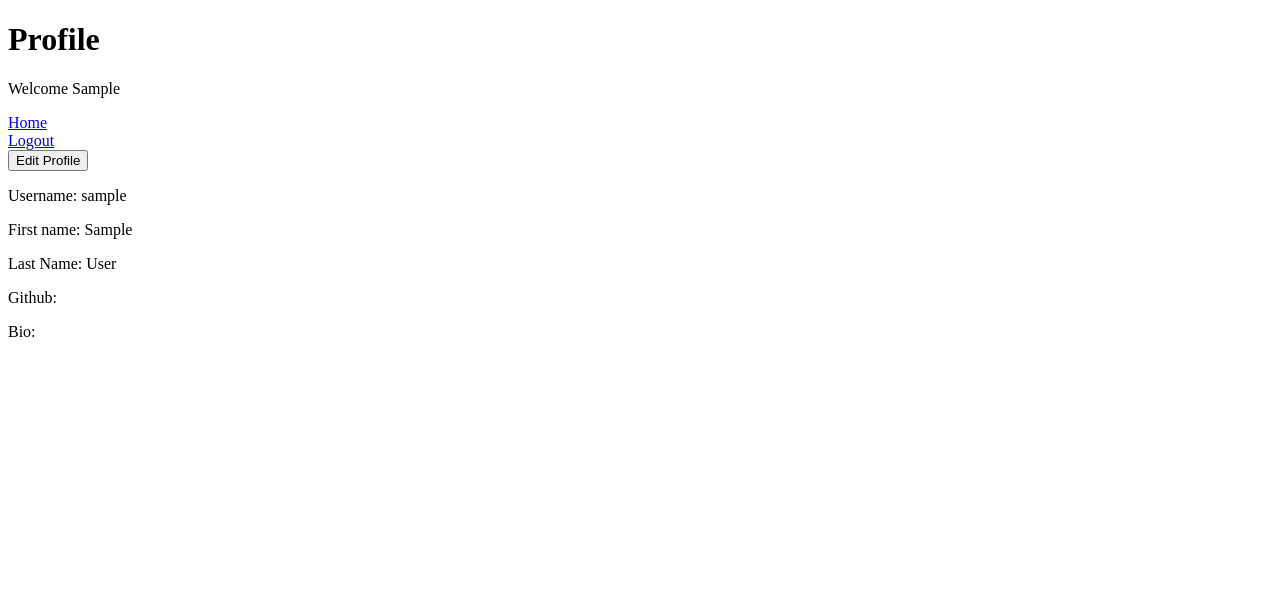
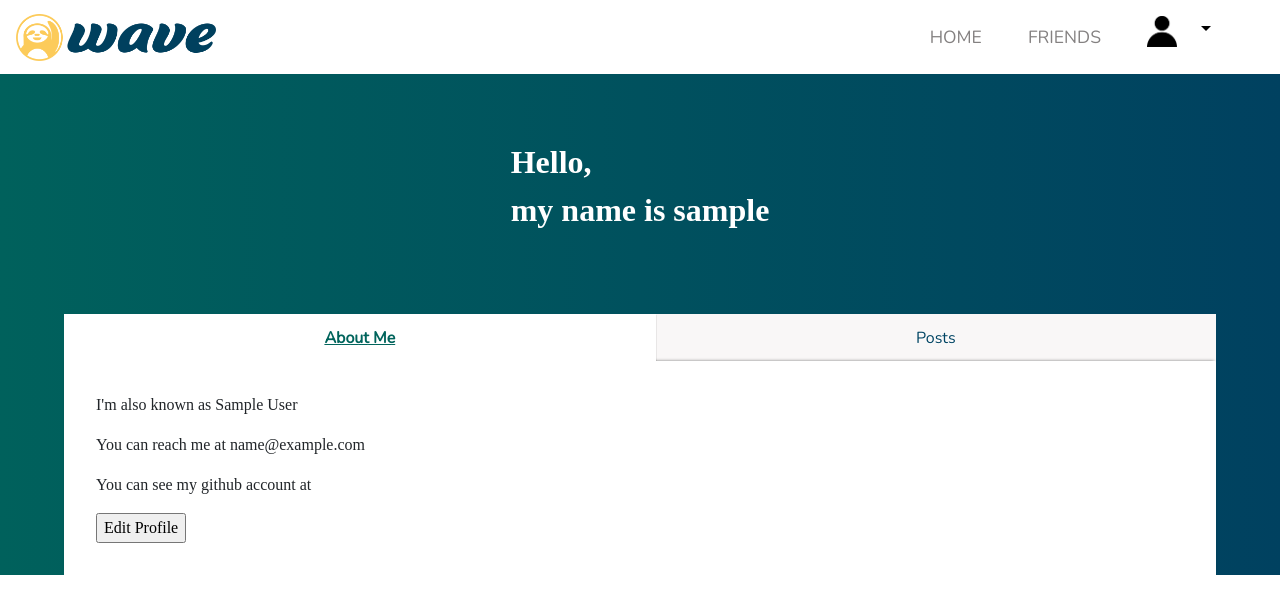
Before and after one commit to 404-wave/404-project, a Django app: page /home/profile/ in a window 1280 px wide. Shown: the top 614 px of the page. Run offline with Django 3.2, Linux system fonts and the light colour scheme; the visitor is signed in with stand-in values (Sample User, id 1); data comes from the database, SQL or seed files in the repository; some libraries are stand-ins or nearby versions.

Commit message:
Profile stylings

```diff
--- a/Wave/static/js/validation.js
+++ b/Wave/static/js/validation.js
@@ -5,3 +5,29 @@ function redAlert(errorField) {
     el = document.getElementById("id_"+errorField).parentElement
     el.classList.add("redAlert");
 }
+function showTab(){
+    el = document.getElementById("content").children;
+    tabs = document.getElementById("tabs").children;
+    for (var i = 0; i < el.length; i++) {
+        if (this == tabs[i]){
+            el[i].setAttribute("id", "current");
+            tabs[i].setAttribute("id", "current_tab")
+        }
+        else {
+            el[i].setAttribute("id", "hide_div");
+            tabs[i].setAttribute("id", "hide_tab")
+        }
+    }
+}
+function myFunction() {
+    el = document.getElementById("content").children;
+    tabs = document.getElementById("tabs").children;
+    for (var i = 0; i < el.length; i++) {
+        el[i].setAttribute("id", "hide_div");
+        tabs[0].setAttribute("id", "hide_tab")
+        tabs[i].addEventListener("click", showTab);
+    }
+    el[0].setAttribute("id", "current");
+    tabs[0].setAttribute("id", "current_tab")
+}
+window.onload = myFunction;
--- a/Wave/static/style/base.css
+++ b/Wave/static/style/base.css
@@ -33,3 +33,87 @@
 	color: #00405E;
 	font-weight: bold;
 }
+.navbar{
+	background-color: white;
+	text-transform: uppercase;
+	font-family: 'Nunito', sans-serif;
+	font-size: 1.1em;
+}
+.wrapper {
+	background-image: linear-gradient(to right,#00615c, #004160);
+	height: -webkit-fill-available;
+	font-family: 'Roboto Slab', serif;
+	display: flex;
+	align-items: center;
+	flex-direction: column;
+}
+.person_info{
+	padding: 5%;
+}
+.details_tabs {
+	width:90%;
+	background-color: #f9f7f7;
+
+}
+#hide_div {
+	display: none;
+}
+.greeting{
+   font-weight:900;
+   font-size: 2em;
+   color: white;}
+
+   #tabs {
+	overflow: hidden;
+	margin: 0;
+	padding: 0;
+	list-style: none;
+	display: flex;
+
+  }
+
+  #tabs li {
+	/* margin: 0 0em 0 0; */
+	flex-grow:1;
+	}
+
+  #tabs a {
+  	text-align: center;
+  	width: -webkit-fill-available;
+	font-family: 'Nunito', sans-serif;
+	position: relative;
+	background: #f9f7f7;
+	padding: .7em 3.5em;
+	float: left;
+	text-decoration: none;
+	color: #004463;
+	text-shadow: 0 1px 0 rgba(255,255,255,.8);
+	box-shadow: 0 1px 1px rgba(0,0,0,.4);
+	}
+
+  #tabs a:hover,
+  #tabs a:focus{
+	background: #fff;
+  }
+
+  #tabs a:focus {
+	outline: 0;
+  }
+
+  #tabs #current_tab a{
+	background: #fff;
+	z-index: 3;
+	text-decoration: underline;
+	font-weight: 700;
+	color:#00645c
+  }
+
+  #content {
+	background: #fff;
+	padding: 2em;
+	height:fit-content;
+	position: relative;
+	z-index: 2;
+	border-radius: 0 1px 1px 1px;
+	box-shadow: 0 -2px 3px -2px rgba(0, 0, 0, .5);
+}
--- a/Wave/templates/base.html
+++ b/Wave/templates/base.html
@@ -6,8 +6,9 @@
     <!-- Required meta tags -->
   <meta charset="utf-8">
   <meta name="viewport" content="width=device-width, initial-scale=1, shrink-to-fit=no">
-
+  <link href="https://fonts.googleapis.com/css?family=Merriweather:700|Playfair+Display" rel="stylesheet">
   <!-- Bootstrap CSS -->
+  <link href="https://fonts.googleapis.com/css?family=Merriweather:700" rel="stylesheet">
   <link rel="stylesheet" href="https://stackpath.bootstrapcdn.com/bootstrap/4.3.1/css/bootstrap.min.css" integrity="sha384-ggOyR0iXCbMQv3Xipma34MD+dH/1fQ784/j6cY/iJTQUOhcWr7x9JvoRxT2MZw1T" crossorigin="anonymous">
   <link rel="stylesheet" href="{% static 'style/base.css' %}">
   <link href="https://fonts.googleapis.com/css?family=Nunito:300" rel="stylesheet">
@@ -33,7 +34,7 @@
                     <img alt="wave" src="{% static 'images/person.png' %}" width=30>
                 </a>
                 <div class="dropdown-menu dropdown-menu-right" aria-labelledby="navbarDropdownMenuLink">
-                    <a class="dropdown-item username" href="#">"{{username}}"</a>
+                    <a class="dropdown-item username" href="#">{{user}}</a>
                     <div class="dropdown-divider"></div>
                     <a class="dropdown-item" href="">My Profile</a>
                     <a class="dropdown-item" href="#">Admin</a>
--- a/Wave/templates/profile.html
+++ b/Wave/templates/profile.html
@@ -1,54 +1,53 @@
 <!-- templates/profile.html -->
-<!DOCTYPE html>
-<html lang="en">
-<head>
-  <meta charset="UTF-8" />
-  <title>Friends</title>
 
+{% extends "base.html" %}
+{% load static %}
+{% block script %}
  <!-- jQuery -->
  <script src="https://ajax.googleapis.com/ajax/libs/jquery/3.3.1/jquery.min.js"></script>
-
-</head>
-<body>
-
+ <script src="{% static 'js/friends.js' %}"></script>
+ <script src="{% static 'js/validation.js' %}"></script>
+ {% endblock %}
+ {% block content %}
   {% if user.is_authenticated %}
-  <h1>Profile</h1>
-
-  <p>Welcome {{ user.first_name }}</p>
-  <a href="{% url 'home' %}">Home<a><br>
-  <a href="{% url 'logout' %}">Logout</a>
-
-  <!-- Profile details -->
-  <div>
-      <!--TODO FIX HARDCODE FOR ONCLICK-->
-      {% if user.id is request.user.id %}
-      <input type=button onclick="location.href='edit'" value = "Edit Profile">
-      {% endif %}
-      <p>Username: {{ user }}</p>
-      <p>First name: {{ user.first_name }}</p>
-      <p>Last Name: {{ user.last_name }}</p>
-      <p>Github: {{ user.github }}</p>
-      <p>Bio: {{ user.bio }}</p>
-  </div>
-
-  <!-- Display follow buttons only if you aren't looking at your own profile -->
+  <div class="wrapper">
+      <div class = 'person_info'>
+        <p class = "greeting"><span class ="hello">Hello,<br> </span>my name is <span class ="name">{{ user }} </span></p>
+        {% if user.id is not request.user.id %}
           <div id="followBtnContainer">
-    {% if user.id is not request.user.id %}
           {% if following is False %}
           <button onclick="follow({{ request.user.id }}, {{ user.id }})">Follow</button>
           {% else %}
           <button onclick="unfollow({{ request.user.id }}, {{ user.id }})">Unfollow</button>
           {% endif %}
+        </div>
         {% endif %}
       </div>
+  <!-- Profile details -->
+  <div class = "details_tabs">
+  <ul id="tabs">
+      <li><a href="#" name="tab1">About Me</a></li>
+      <li><a href="#" name="tab2">Posts</a></li>
+  </ul>
+  <div id="content">
+      <div id="tab1">      <p>I'm also known as {{ user.first_name }} {{ user.last_name }}</p>
+        <p>You can reach me at {{ user.email }}</p>
+        <p>You can see my github account at {{ user.github }}</p>
+        <p class = 'bio'> {{ user.bio }}</p>
+        {% if user.id is request.user.id %}
+        <input type=button onclick="location.href='edit'" value = "Edit Profile">
+        {% endif %}
+      </div>
+      <div id="tab2">...</div>
+  </div>
+</div>
+      <!--TODO FIX HARDCODE FOR ONCLICK-->
 
-  {% else %}
-  <p>Please <a href="{% url 'login' %}">login</a>.</p>
+
+
+  <!-- Display follow buttons only if you aren't looking at your own profile -->
+
+</div>
+  <!-- TO DO - redirect to homepage, should not reach this point-->
   {% endif %}
-
-  <!-- Local js -->
-  {% load static %}
-  <script src="{% static 'js/friends.js' %}"></script>
-
-</body>
-</html>
+  {% endblock %}
```
Lines whose indentation alone changed are shown as unchanged.
